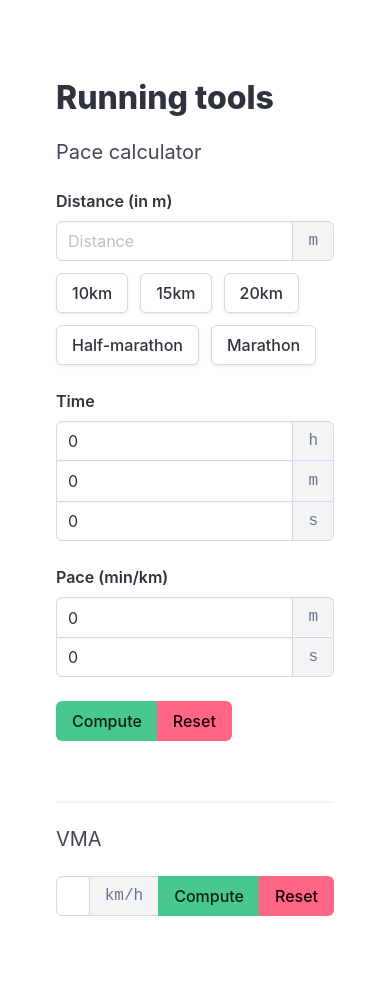
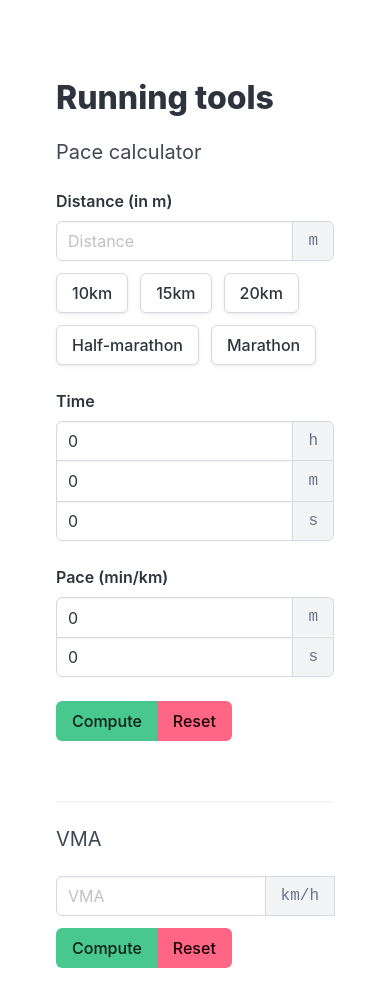
Before and after one commit to bastantoine/running-pace-calculator, a Vue app: page / in a window 390 px wide. Shown: the top 1006 px of the page. Built offline with nearby package versions, Linux system fonts and the light colour scheme.

Commit message:
Wrap on mobile

```diff
--- a/src/components/VMA.vue
+++ b/src/components/VMA.vue
@@ -101,8 +101,14 @@ function resetVMA() {
                     <input v-model="vma" class="input" type="number" placeholder="VMA">
                 </p>
                 <p class="control"><a class="button is-static field-addon">km/h</a></p>
-                <p class="control"><button class="button is-success" @click="computeVMA">Compute</button></p>
-                <p class="control"><button class="button is-danger" @click="resetVMA">Reset</button></p>
+                <p class="control is-hidden-mobile"><button class="button is-success"
+                        @click="computeVMA">Compute</button></p>
+                <p class="control is-hidden-mobile"><button class="button is-danger" @click="resetVMA">Reset</button>
+                </p>
+            </div>
+            <div :class="`field buttons has-addons ` + is_visible_mobile">
+                <button class="button is-success" @click="computeVMA">Compute</button>
+                <button class="button is-danger" @click="resetVMA">Reset</button>
             </div>
         </div>
     </div>
```
